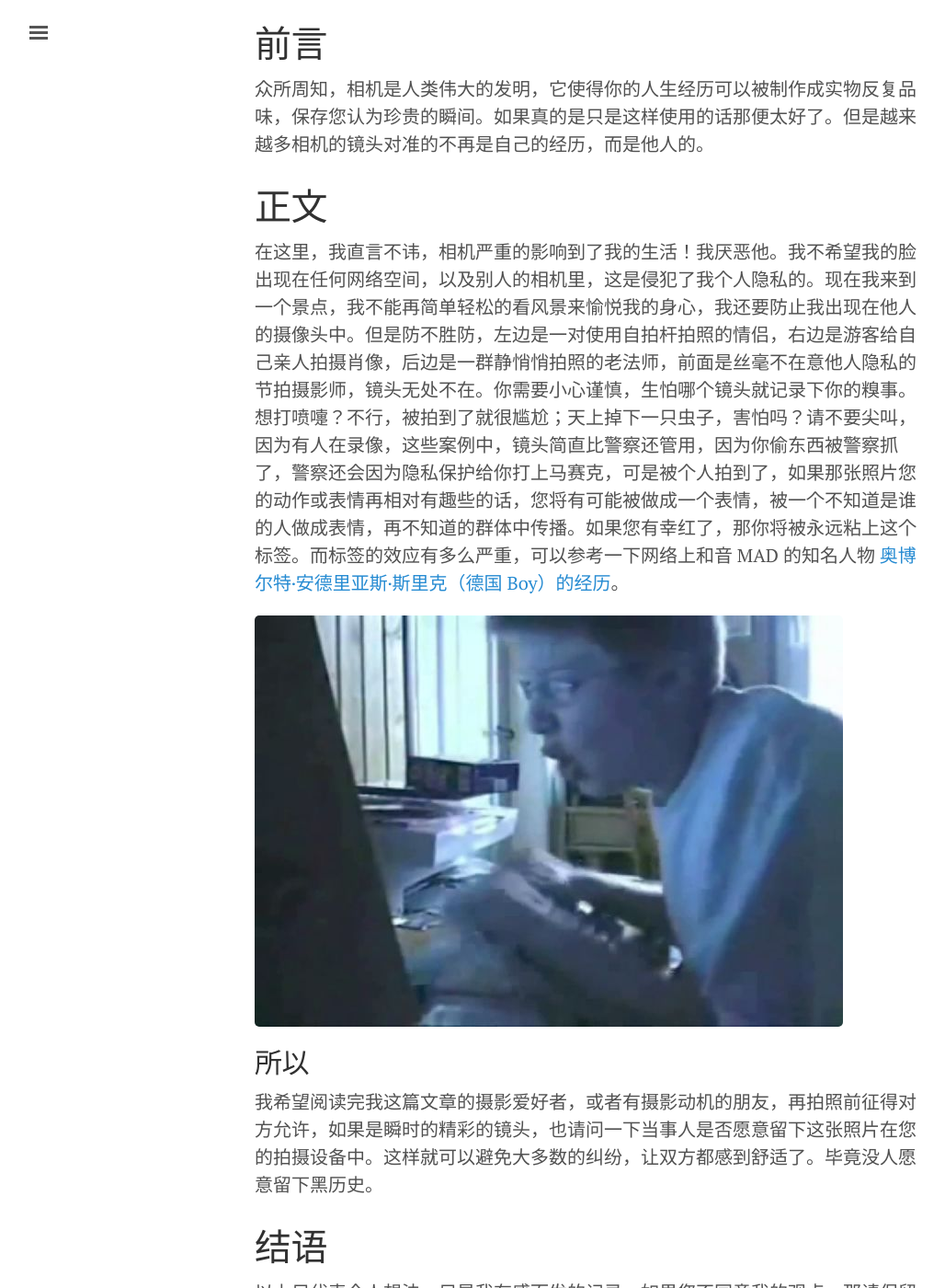
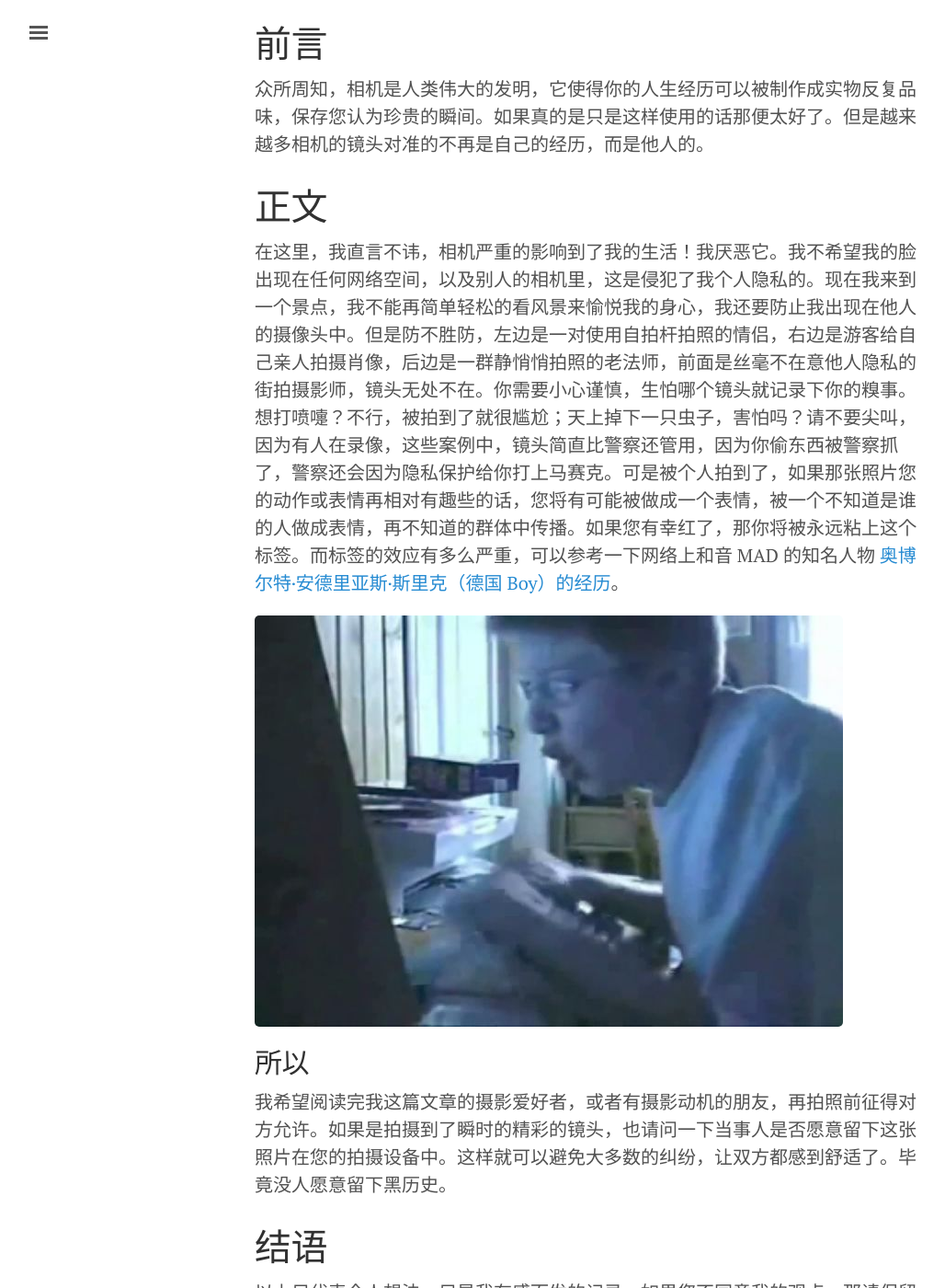
Before and after one commit to dubuqian/dubuqian.github.io, a Jekyll site: the page built from _posts/2018-07-22-Camera.md, in a window 1280 px wide and 1400 px high, scrolled down 297 px. Shown: the whole window at 92% size, without its empty margins (3-1031 px from the left). Built offline with Jekyll 4.4.1, drawn with Linux system fonts in a browser that asks for light colours.

Commit message:
fix some typos

```diff
--- a/_posts/2018-07-22-Camera.md
+++ b/_posts/2018-07-22-Camera.md
@@ -7,11 +7,11 @@ title: 相机技术与摄像的坏处
 # 前言
 众所周知，相机是人类伟大的发明，它使得你的人生经历可以被制作成实物反复品味，保存您认为珍贵的瞬间。如果真的是只是这样使用的话那便太好了。但是越来越多相机的镜头对准的不再是自己的经历，而是他人的。
 # 正文
-在这里，我直言不讳，相机严重的影响到了我的生活！我厌恶他。我不希望我的脸出现在任何网络空间，以及别人的相机里，这是侵犯了我个人隐私的。现在我来到一个景点，我不能再简单轻松的看风景来愉悦我的身心，我还要防止我出现在他人的摄像头中。但是防不胜防，左边是一对使用自拍杆拍照的情侣，右边是游客给自己亲人拍摄肖像，后边是一群静悄悄拍照的老法师，前面是丝毫不在意他人隐私的节拍摄影师，镜头无处不在。你需要小心谨慎，生怕哪个镜头就记录下你的糗事。想打喷嚏？不行，被拍到了就很尴尬；天上掉下一只虫子，害怕吗？请不要尖叫，因为有人在录像，这些案例中，镜头简直比警察还管用，因为你偷东西被警察抓了，警察还会因为隐私保护给你打上马赛克，可是被个人拍到了，如果那张照片您的动作或表情再相对有趣些的话，您将有可能被做成一个表情，被一个不知道是谁的人做成表情，再不知道的群体中传播。如果您有幸红了，那你将被永远粘上这个标签。而标签的效应有多么严重，可以参考一下网络上和音 MAD 的知名人物 [奥博尔特·安德里亚斯·斯里克（德国 Boy）的经历](https://zhuanlan.zhihu.com/p/36791003)。
+在这里，我直言不讳，相机严重的影响到了我的生活！我厌恶它。我不希望我的脸出现在任何网络空间，以及别人的相机里，这是侵犯了我个人隐私的。现在我来到一个景点，我不能再简单轻松的看风景来愉悦我的身心，我还要防止我出现在他人的摄像头中。但是防不胜防，左边是一对使用自拍杆拍照的情侣，右边是游客给自己亲人拍摄肖像，后边是一群静悄悄拍照的老法师，前面是丝毫不在意他人隐私的街拍摄影师，镜头无处不在。你需要小心谨慎，生怕哪个镜头就记录下你的糗事。想打喷嚏？不行，被拍到了就很尴尬；天上掉下一只虫子，害怕吗？请不要尖叫，因为有人在录像，这些案例中，镜头简直比警察还管用，因为你偷东西被警察抓了，警察还会因为隐私保护给你打上马赛克。可是被个人拍到了，如果那张照片您的动作或表情再相对有趣些的话，您将有可能被做成一个表情，被一个不知道是谁的人做成表情，再不知道的群体中传播。如果您有幸红了，那你将被永远粘上这个标签。而标签的效应有多么严重，可以参考一下网络上和音 MAD 的知名人物 [奥博尔特·安德里亚斯·斯里克（德国 Boy）的经历](https://zhuanlan.zhihu.com/p/36791003)。
 
 ![slikk](/public/images/slikk.jpg)
 
 ## 所以
-我希望阅读完我这篇文章的摄影爱好者，或者有摄影动机的朋友，再拍照前征得对方允许，如果是瞬时的精彩的镜头，也请问一下当事人是否愿意留下这张照片在您的拍摄设备中。这样就可以避免大多数的纠纷，让双方都感到舒适了。毕竟没人愿意留下黑历史。
+我希望阅读完我这篇文章的摄影爱好者，或者有摄影动机的朋友，再拍照前征得对方允许。如果是拍摄到了瞬时的精彩的镜头，也请问一下当事人是否愿意留下这张照片在您的拍摄设备中。这样就可以避免大多数的纠纷，让双方都感到舒适了。毕竟没人愿意留下黑历史。
 # 结语
 以上只代表个人想法，只是我有感而发的记录，如果您不同意我的观点，那请保留您个人的意见。
```
